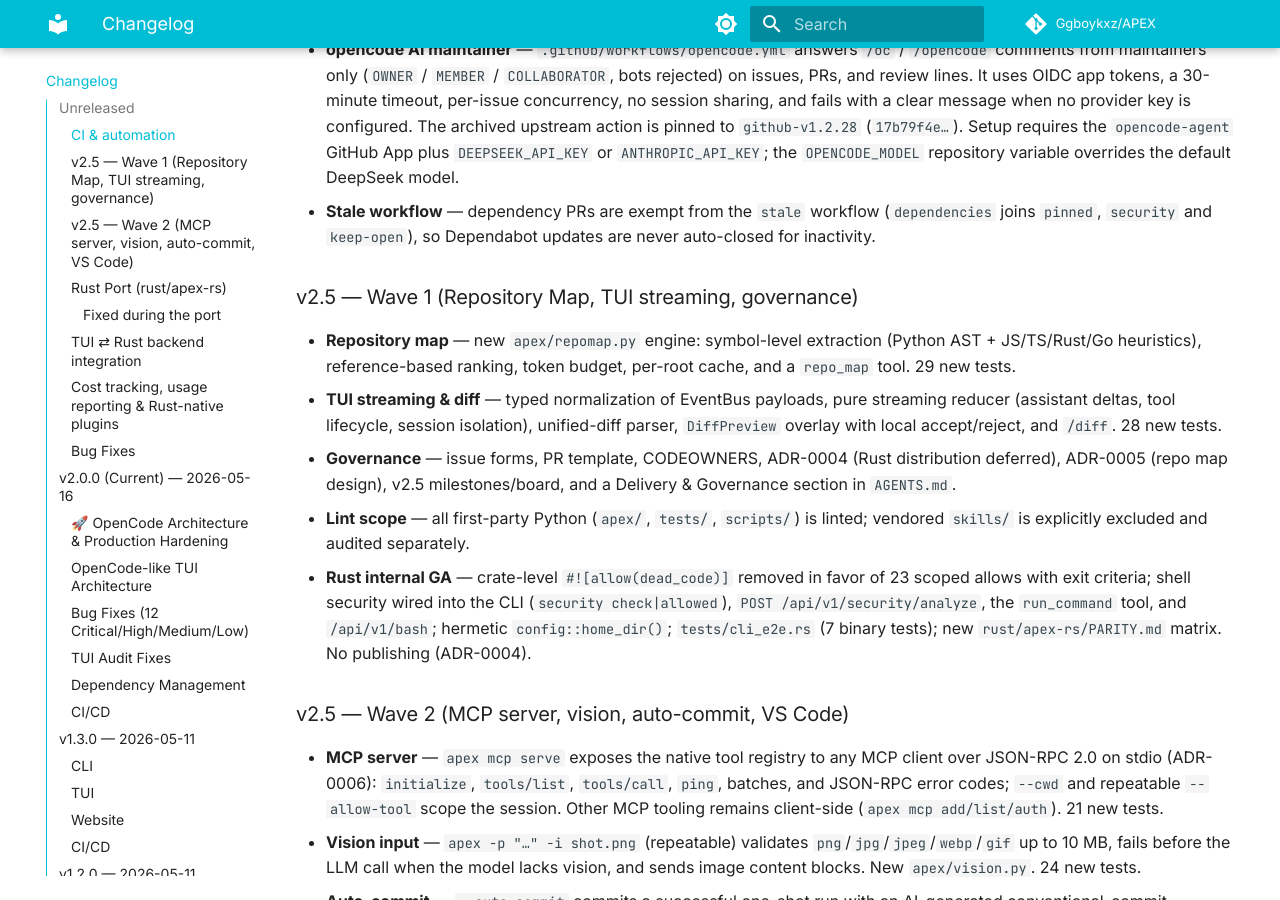
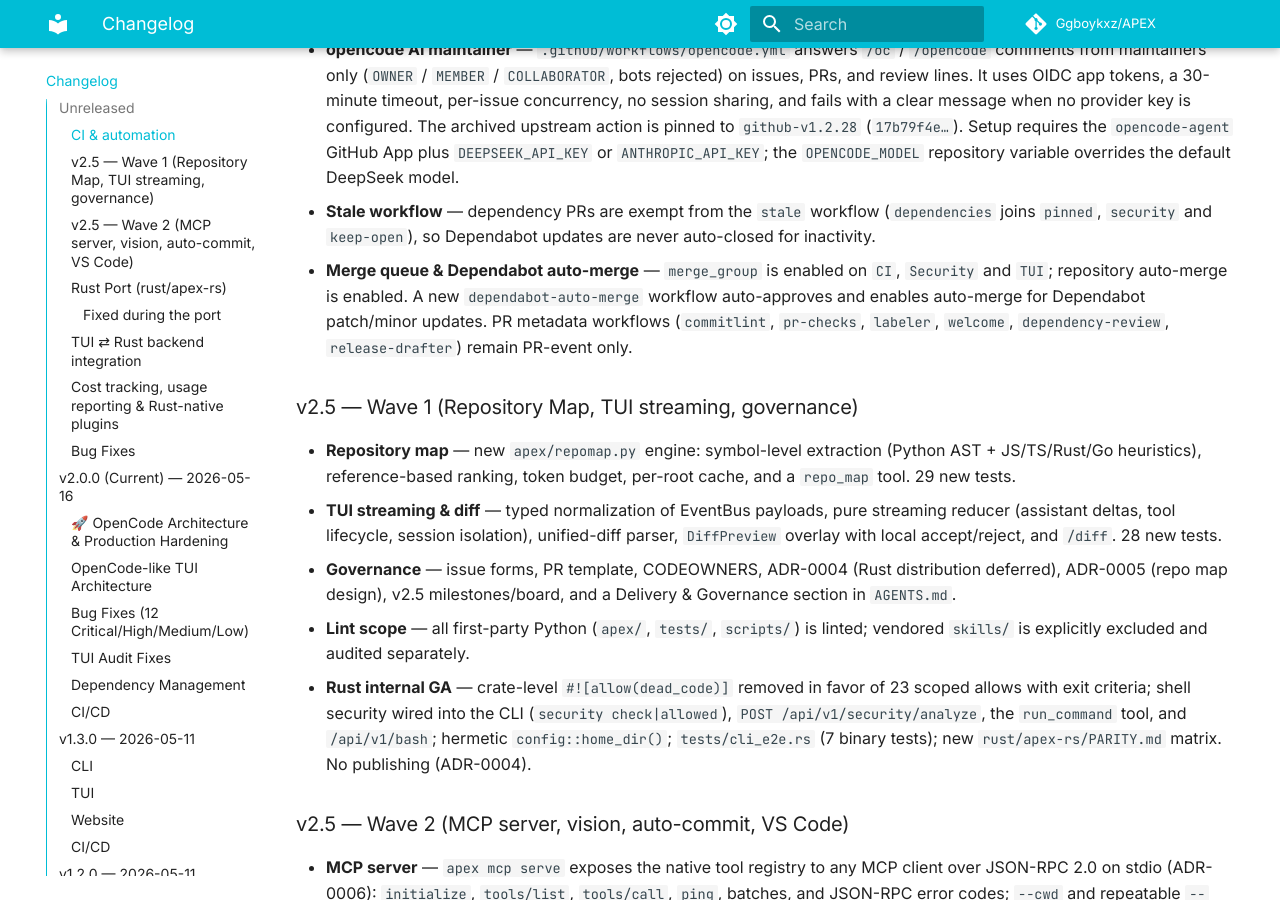
Before and after one commit to Ggboykxz/APEX, an MkDocs documentation site: the page built from docs/changelog.md, in a window 1280 px wide and 900 px high, scrolled down 353 px. Built offline with MkDocs 1.6.1 and Material for MkDocs 9.7.7, drawn with Linux system fonts in a browser that asks for light colours; comment, search, counter and statistics services are not loaded; the version menu is left out.

Commit message:
ci: enable merge queue and dependabot auto-merge

```diff
--- a/docs/changelog.md
+++ b/docs/changelog.md
@@ -8,6 +8,7 @@
 
 - **opencode AI maintainer** — `.github/workflows/opencode.yml` answers `/oc` / `/opencode` comments from maintainers only (`OWNER` / `MEMBER` / `COLLABORATOR`, bots rejected) on issues, PRs, and review lines. It uses OIDC app tokens, a 30-minute timeout, per-issue concurrency, no session sharing, and fails with a clear message when no provider key is configured. The archived upstream action is pinned to `github-v1.2.28` (`17b79f4e…`). Setup requires the `opencode-agent` GitHub App plus `DEEPSEEK_API_KEY` or `ANTHROPIC_API_KEY`; the `OPENCODE_MODEL` repository variable overrides the default DeepSeek model.
 - **Stale workflow** — dependency PRs are exempt from the `stale` workflow (`dependencies` joins `pinned`, `security` and `keep-open`), so Dependabot updates are never auto-closed for inactivity.
+- **Merge queue & Dependabot auto-merge** — `merge_group` is enabled on `CI`, `Security` and `TUI`; repository auto-merge is enabled. A new `dependabot-auto-merge` workflow auto-approves and enables auto-merge for Dependabot patch/minor updates. PR metadata workflows (`commitlint`, `pr-checks`, `labeler`, `welcome`, `dependency-review`, `release-drafter`) remain PR-event only.
 
 ### v2.5 — Wave 1 (Repository Map, TUI streaming, governance)
 
```
Also changed, not shown: 4 other files.
